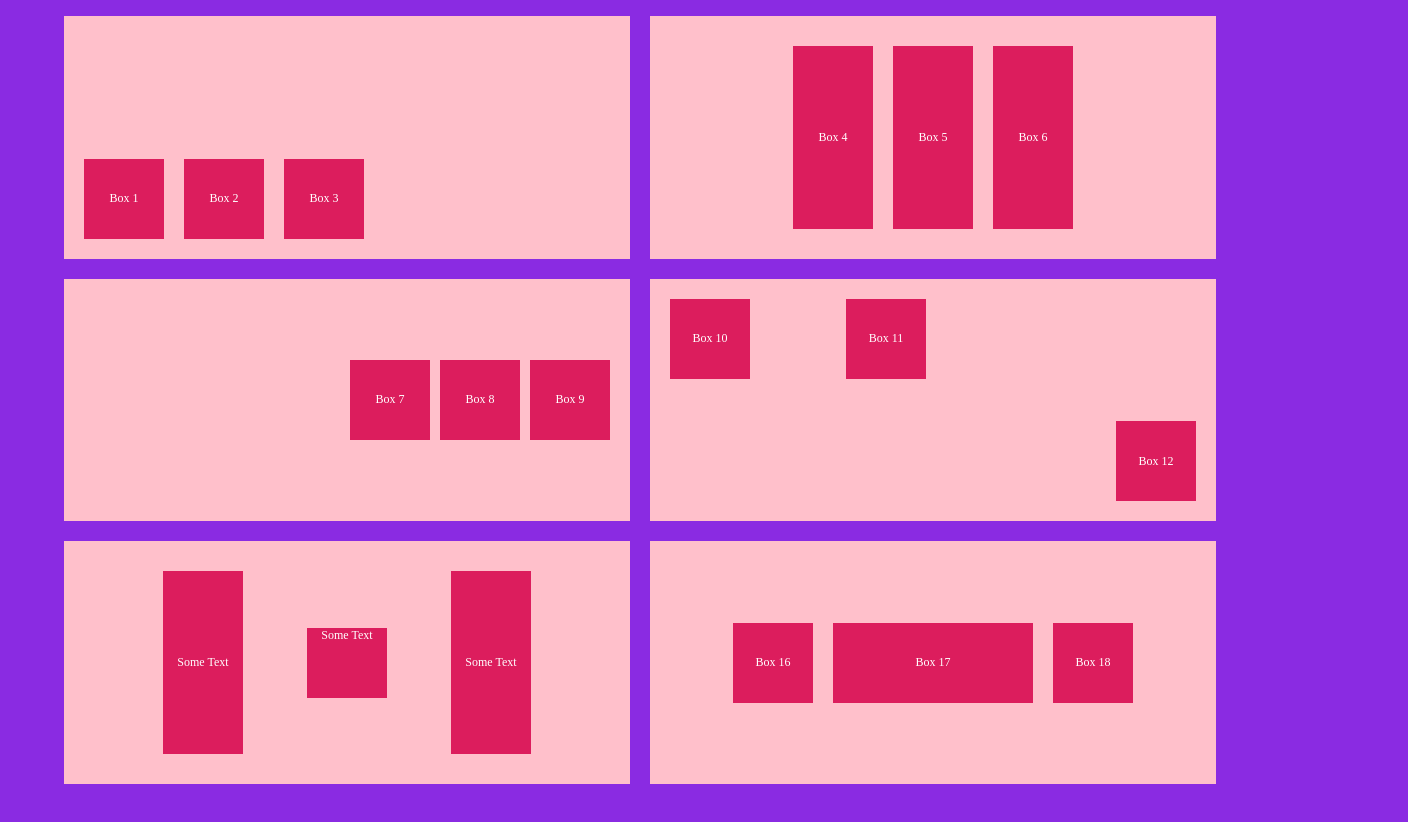
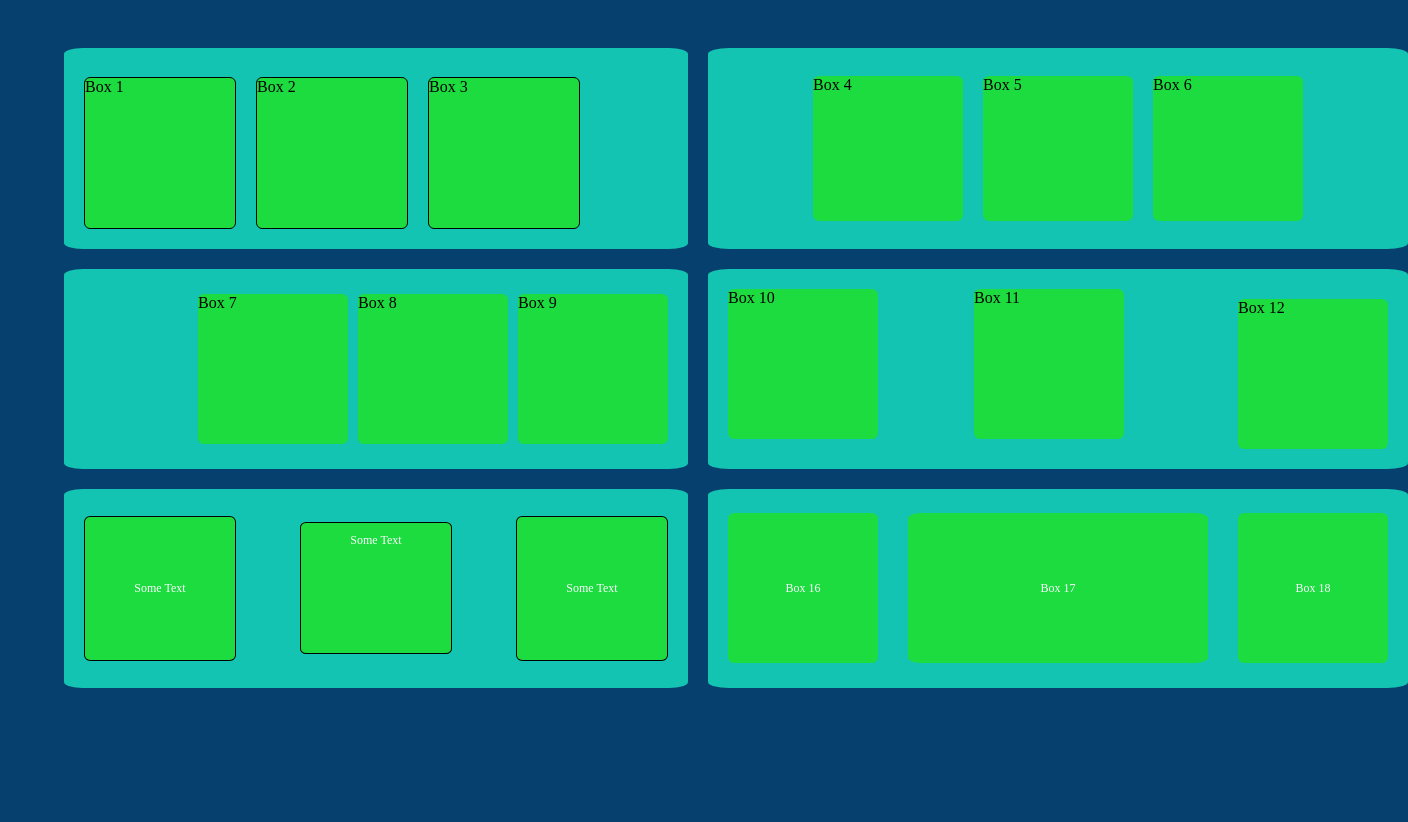
Before and after one commit to Idace/flexboxlesson, a plain HTML site: page index.html in a window 1280 px wide. Shown: the whole page, 1408 px wide, since content can reach past the window. Before the commit the page ends 800 px from the top, so only its background shows below. Drawn offline with Linux system fonts and the light colour scheme.

Commit message:
Changed color and boxsize

```diff
--- a/style/index.css
+++ b/style/index.css
@@ -1,179 +1,182 @@
 
 body {
-    background-color: blueviolet;
+    background-color: #05406e;
     display: flex;
     justify-content: center;
-    align-items: center;
+    align-items: flex-start;
     height: 100vh;
-    margin: 0;
+    padding-top: 20px;
+    padding-bottom: 20px;
 }
 .outer-box {
     display: grid;
     grid-template-columns: repeat(2,1fr);
     gap: 20px;
     width: 90vw;
-    height: 60vw;
+    height: 50vw;
+    margin-top: 20px;
+    margin-bottom: 20px;
 }
 
 .inner-box1 {
-     background-color: pink;
+     background-color: #14c4b2;
      padding: 20px;
      display: flex;
      gap: 20px;
      align-items: flex-end;
+     border-radius: 3%;
 }
 .box1 {
-    background-color: rgb(220, 29, 93);
-    width: 80px;
-    height: 80px;
+    background-color: #1ddc40;
+    width: 150px;
+    height: 150px;
     display: flex;
-    justify-content: center;
-    align-items: center;
-    color: white;
-    font-size: 12px;
+    border-radius: 4%;
+    border: 1px solid black;
 }
 .inner-box2 {
-    background-color: pink;
+    background-color: #14c4b2;
     padding: 20px;
     display: flex;
     gap: 20px;
     align-items: center;
     justify-content: center;
+    border-radius: 3%;
+
 }
 
 .box2 {
-    background-color: rgb(220, 29, 93);
-    width: 80px;
+    background-color: #1ddc40;
+    width: 150px;
+    height: 90%;
+    border-radius: 4%;
+}
+.inner-box3 {
+    background-color: #14c4b2;
+    padding: 20px;
+    display: flex;
+    gap: 10px;
+    align-items: center;
+    justify-content: flex-end;
+    border-radius: 3%;
+}
+.box3 {
+    background-color: #1ddc40;
+
+    width: 150px;
+    height: 150px;
+    border-radius: 4%;
+}
+.inner-box4 {
+    background-color: #14c4b2;
+    padding: 20px;
+    display: flex;
+    gap: 10px;
+    align-items: flex-start;
+    justify-content: flex-start;
+    gap: 6rem;
+    border-radius: 3%;
+}
+.box4 {
+    background-color: #1ddc40;
+    width: 150px;
+    height: 150px;
+    border-radius: 4%;
+}
+.box4c {
+    margin-left: auto;
+    align-self: flex-end;
+    background-color: #1ddc40;
+    width: 150px;
+    height: 150px;
+    border-radius: 4%;
+}
+
+.inner-box5 {
+    background-color: #14c4b2;
+    padding: 20px;
+    display: flex;
+    gap: 4rem;
+    align-items: center;
+    justify-content: center;
+    border-radius: 3%;
+}
+.box5a {
+    background-color: #1ddc40;
+    width: 150px;
     height: 90%;
     display: flex;
     justify-content: center;
     align-items: center;
     color: white;
     font-size: 12px;
+    border-radius: 4%;
+    border: 1px solid black;
 }
-.inner-box3 {
-    background-color: pink;
-    padding: 20px;
-    display: flex;
-    gap: 10px;
-    align-items: center;
-    justify-content: flex-end;
+.box5b {
+        background-color: #1ddc40;
+        width: 150px;
+        height: 120px;
+        display: flex;
+        justify-content: center;
+        color: white;
+        font-size: 12px;
+        padding-top: 10px;
+        border-radius: 4%;
+        border: 1px solid black;
 }
-.box3 {
-    background-color: rgb(220, 29, 93);
-    width: 80px;
-    height: 80px;
-    display: flex;
-    justify-content: center;
-    align-items: center;
-    color: white;
-    font-size: 12px;
-}
-.inner-box4 {
-    background-color: pink;
-    padding: 20px;
-    display: flex;
-    gap: 10px;
-    align-items: flex-start;
-    justify-content: flex-start;
-    gap: 6rem;
-}
-.box4 {
-    background-color: rgb(220, 29, 93);
-    width: 80px;
-    height: 80px;
-    display: flex;
-    justify-content: center;
-    align-items: center;
-    color: white;
-    font-size: 12px;
-}
-.box4c {
-    margin-left: auto;
-    align-self: flex-end;
-    background-color: rgb(220, 29, 93);
-    width: 80px;
-    height: 80px;
-    display: flex;
-    justify-content: center;
-    align-items: center;
-    color: white;
-    font-size: 12px;
-}
-
-.inner-box5 {
-    background-color: pink;
-    padding: 20px;
-    display: flex;
-    gap: 4rem;
-    align-items: center;
-    justify-content: center;
-}
-.box5a {
-    background-color: rgb(220, 29, 93);
-    width: 80px;
+.box5c {
+    background-color: #1ddc40;
+    width: 150px;
     height: 90%;
     display: flex;
     justify-content: center;
     align-items: center;
     color: white;
     font-size: 12px;
+    border-radius: 4%;
+    border: 1px solid black;
 }
-.box5b {
-        background-color: rgb(220, 29, 93);
-        width: 80px;
-        height: 70px;
-        display: flex;
-        justify-content: center;
-        color: white;
-        font-size: 12px;
+.inner-box6 {
+    background-color: #14c4b2;
+    padding: 20px;
+    display: flex;
+    gap: 30px;
+    align-items: center;
+    justify-content: center;
+    border-radius: 3%;
 }
-.box5c {
-    background-color: rgb(220, 29, 93);
-    width: 80px;
-    height: 90%;
+
+.box6a {
+    background-color: #1ddc40;
+    width: 150px;
+    height: 150px;
     display: flex;
     justify-content: center;
     align-items: center;
     color: white;
     font-size: 12px;
+    border-radius: 4%;
 }
-.inner-box6 {
-    background-color: pink;
-    padding: 20px;
-    display: flex;
-    gap: 20px;
-    align-items: center;
-    justify-content: center;
-}
-
-.box6a {
-    background-color: rgb(220, 29, 93);
-    width: 80px;
-    height: 80px;
+.box6b {
+    background-color: #1ddc40;
+    width: 300px;
+    height: 150px;
     display: flex;
     justify-content: center;
     align-items: center;
     color: white;
     font-size: 12px;
-}
-.box6b {
-    background-color: rgb(220, 29, 93);
-    width: 200px;
-    height: 80px;
-    display: flex;
-    justify-content: center;
-    align-items: center;
-    color: white;
-    font-size: 12px;
+    border-radius: 4%;
 }
 .box6c {
-        background-color: rgb(220, 29, 93);
-        width: 80px;
-        height: 80px;
+        background-color: #1ddc40;
+        width: 150px;
+        height: 150px;
         display: flex;
         justify-content: center;
         align-items: center;
         color: white;
         font-size: 12px;
+        border-radius: 4%;
 }
```
